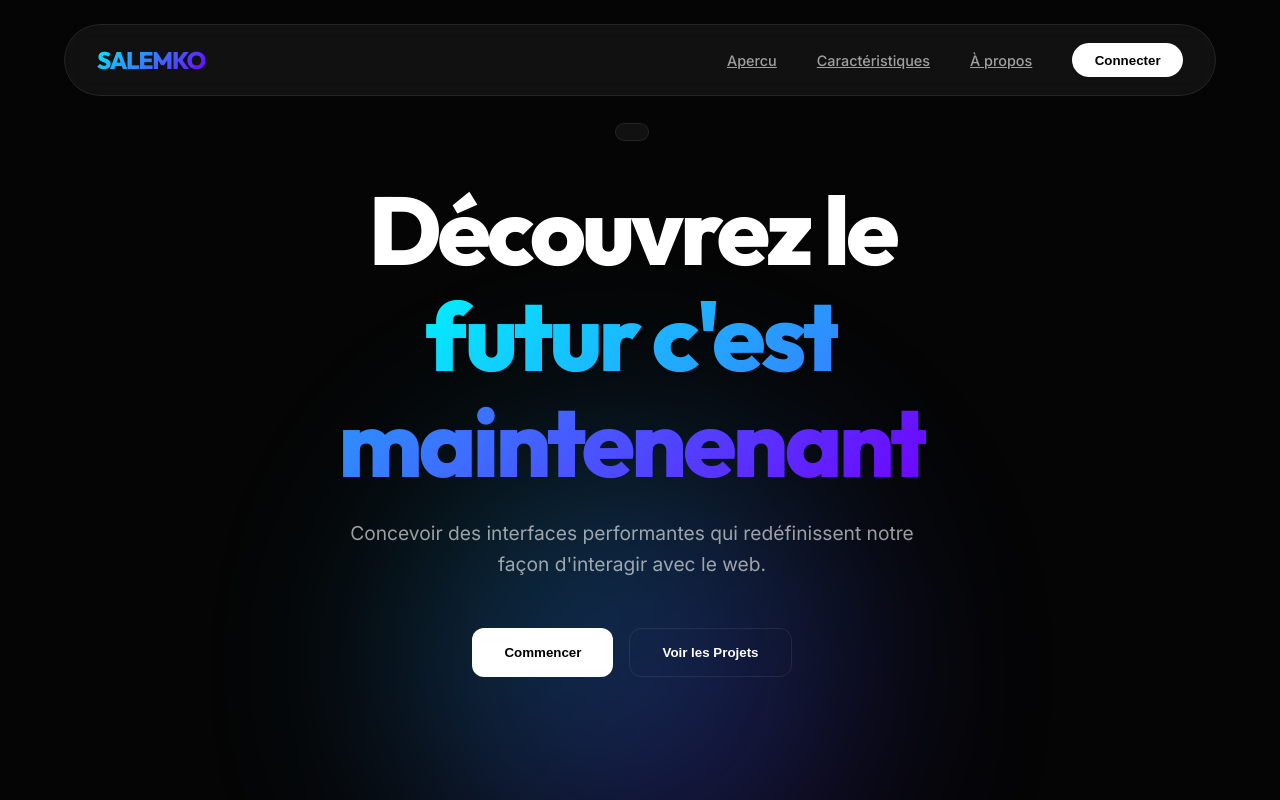
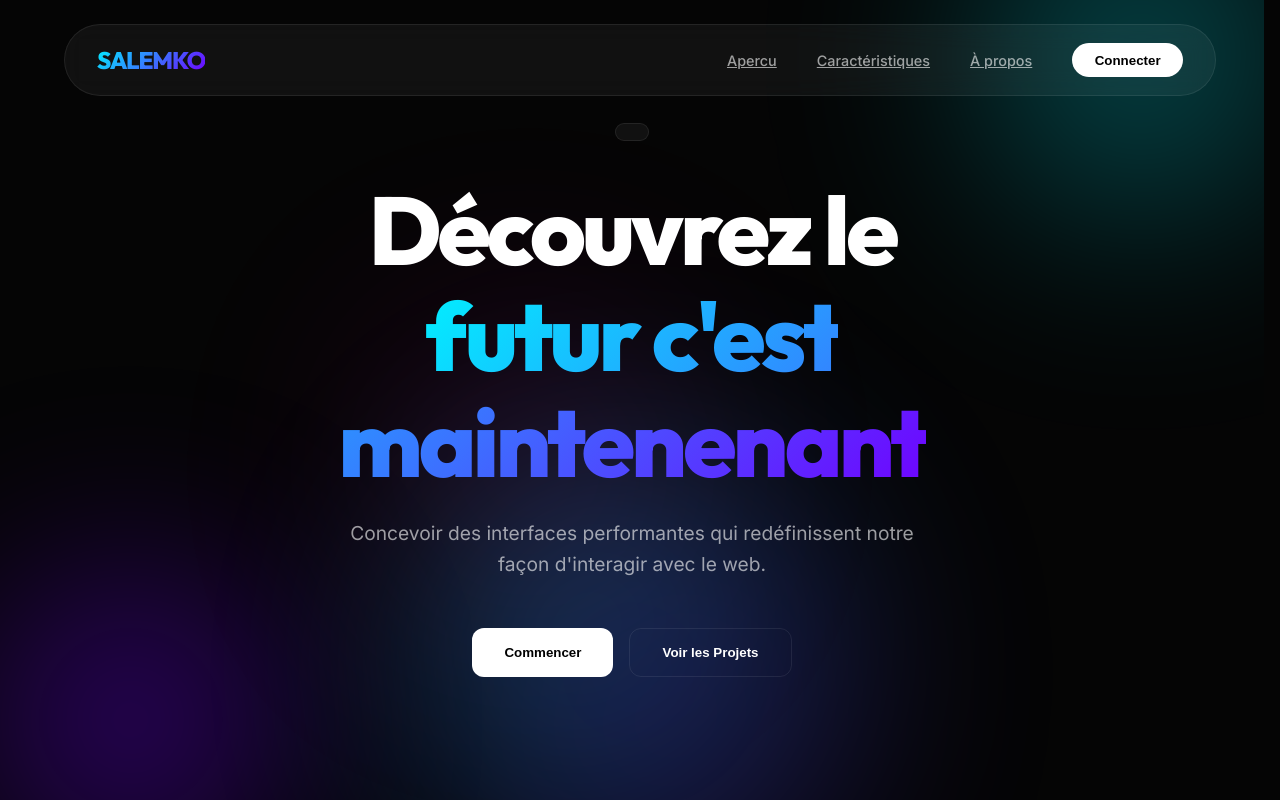
Before and after one commit to salem-devs/my_projet1, a Next.js app: page / in a window 1280 px wide. Shown: the top 800 px of the page. Built offline with nearby package versions, Linux system fonts and the light colour scheme.

Commit message:
Mise à jour style  Hero

```diff
--- a/src/components/BentoGrid.tsx
+++ b/src/components/BentoGrid.tsx
@@ -6,28 +6,24 @@ const items = [
     title: "Edge Performance",
     description: "Lightning-fast loading speeds across the globe with our optimized edge network.",
     size: "large",
-    icon: "⚡",
     image: "/edge.png"
   },
   {
     title: "Secure by Design",
     description: "Military-grade encryption for all your data and interactions.",
     size: "small",
-    icon: "🛡️",
     image: "/security.png"
   },
   {
     title: "Seamless Integration",
     description: "Connect your favorite tools with one click.",
     size: "small",
-    icon: "🔌",
     image: "/integration.png"
   },
   {
     title: "Future Ready",
     description: "Built with the latest technologies to ensure your project stays ahead of the curve.",
     size: "medium",
-    icon: "🚀",
     image: "/edge.png" // Reusing or using placeholder
   }
 ];
@@ -50,7 +46,7 @@ export default function BentoGrid() {
               </div>
             )}
             <div className={styles.cardContent}>
-              <div className={styles.icon}>{item.icon}</div>
+              {/* <div className={styles.icon}>{item.icon}</div> */}
               <h3 className={styles.cardTitle}>{item.title}</h3>
               <p className={styles.cardDesc}>{item.description}</p>
             </div>
--- a/src/components/Hero.module.css
+++ b/src/components/Hero.module.css
@@ -23,9 +23,67 @@
   animation: pulse 8s infinite alternate;
 }
 
+.artContainer {
+  position: absolute;
+  top: 0;
+  left: 0;
+  width: 100%;
+  height: 100%;
+  overflow: hidden;
+  z-index: 1;
+  pointer-events: none;
+}
+
+.blob1, .blob2, .blob3 {
+  position: absolute;
+  border-radius: 50%;
+  filter: blur(100px);
+  opacity: 0.5;
+}
+
+.blob1 {
+  width: 400px;
+  height: 400px;
+  background: radial-gradient(circle, var(--primary) 0%, transparent 70%);
+  top: -100px;
+  right: -50px;
+  animation: floatLarge 15s infinite ease-in-out;
+}
+
+.blob2 {
+  width: 500px;
+  height: 500px;
+  background: radial-gradient(circle, var(--secondary) 0%, transparent 70%);
+  bottom: -150px;
+  left: -100px;
+  animation: floatLarge 20s infinite ease-in-out reverse;
+}
+
+.blob3 {
+  width: 300px;
+  height: 300px;
+  background: radial-gradient(circle, var(--accent) 0%, transparent 70%);
+  top: 40%;
+  left: 30%;
+  opacity: 0.2;
+  animation: pulseBlob 10s infinite alternate;
+}
+
 .content {
+  position: relative;
   max-width: 900px;
   z-index: 10;
+}
+
+@keyframes floatLarge {
+  0%, 100% { transform: translate(0, 0) scale(1); }
+  33% { transform: translate(30px, -50px) scale(1.1); }
+  66% { transform: translate(-20px, 20px) scale(0.9); }
+}
+
+@keyframes pulseBlob {
+  from { opacity: 0.1; transform: scale(1); }
+  to { opacity: 0.3; transform: scale(1.3); }
 }
 
 .badge {
--- a/src/components/Hero.tsx
+++ b/src/components/Hero.tsx
@@ -4,6 +4,11 @@ export default function Hero() {
   return (
     <section id="hero" className={styles.hero}>
       <div className={styles.backgroundGlow}></div>
+      <div className={styles.artContainer}>
+        <div className={styles.blob1}></div>
+        <div className={styles.blob2}></div>
+        <div className={styles.blob3}></div>
+      </div>
       <div className={styles.content}>
         <div className={styles.badge}>
           {/* <span>V1.0.0 is </span> */}
```
